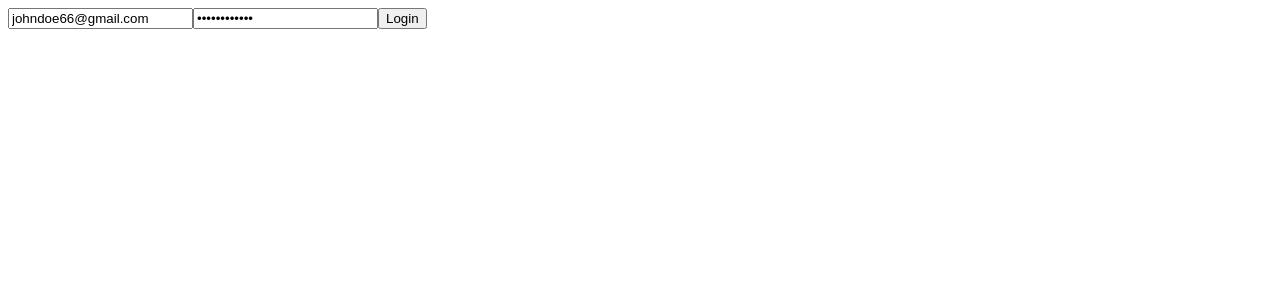
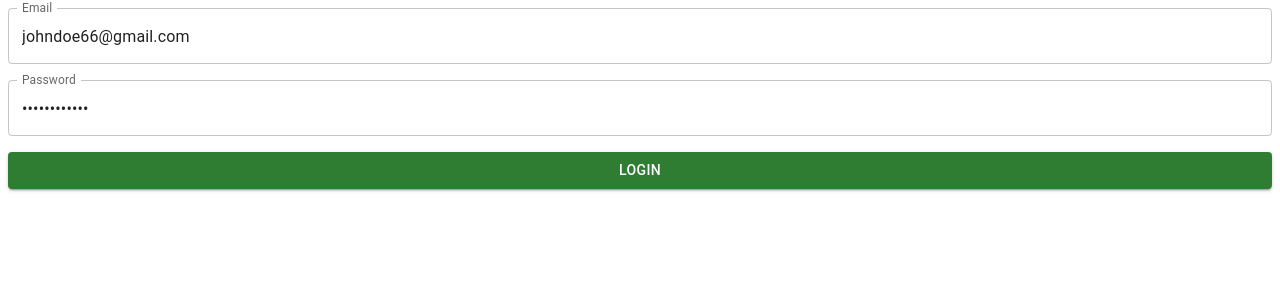
Before and after one commit to zeghabi01/dz-dev-discord-assigment1, a React (Create React App) app: page /login in a window 1280 px wide. Shown: the top 300 px of the page. Built offline with nearby package versions, Linux system fonts and the light colour scheme; no server answers.

Commit message:
add material ui components

```diff
--- a/src/pages/Edit.js
+++ b/src/pages/Edit.js
@@ -6,27 +6,54 @@ function Edit() {
 
   const {id} = useParams()
 
-  const [user,setUser] = React.useState({})
+  const [user,setUser] = React.useState({
+    name : '',
+    username : '',
+    email : ''
+  })
+
+  const {users} = useData()
 
   const navigate = useNavigate()
 
   const {dispatch} = useData()
 
-  // const handleEdit = () =>  {
+  React.useEffect(()=> {
 
-  //   dispatch({type:'EDIT_USER',payload:{
-  //     id : id,
-  //     newUser : {
-  //       id : id,
-  //       name :user.name,
-  //       username : user.username,
-  //       email : user.email
-  //     }
-  //   }})
+    const targetUser = users.find((item) => item.id.toString() === id)
 
-  //  navigate('/')
 
-  // }
+    console.log(targetUser);
+
+    if(targetUser) {
+      setUser({
+        name : targetUser.name,
+        username : targetUser.username,
+        email : targetUser.email
+      })
+    }
+
+
+  },[users,id])
+
+  React.useEffect(()=> {
+    console.log(user);
+  },[user])
+
+
+
+  const handleEdit = () =>  {
+    dispatch({type:'EDIT_USER',payload:{
+      id : id,
+      newUser : {
+        id : id,
+        name :user.name,
+        username : user.username,
+        email : user.email
+      }
+    }})
+    navigate('/')
+  }
 
   const handleChange = (e) => {
     setUser({...user,[e.target.name] : e.target.value})
@@ -36,11 +63,11 @@ function Edit() {
   return (
     <>
     <h1>EDIT</h1>
-    {/* <div>Edit</div>
-    <input  type={'text'} onChange={handleChange} name='name' placeholder='name'></input>
-    <input  type={'text'} onChange={handleChange} name='username' placeholder='username'></input>
-    <input  type={'email'} onChange={handleChange} name='email' placeholder='email'></input>
-    <button onClick={handleEdit}>edit user</button> */}
+    <div>Edit</div>
+    <input  type={'text'}  value={user.name} onChange={handleChange} name='name' placeholder='name'></input>
+    <input  type={'text'} value={user.username} onChange={handleChange} name='username' placeholder='username'></input>
+    <input  type={'email'} value={user.email} onChange={handleChange} name='email' placeholder='email'></input>
+    <button onClick={handleEdit}>edit user</button>
   </>
   )
 }
--- a/src/pages/Home.js
+++ b/src/pages/Home.js
@@ -20,7 +20,6 @@ import LastPageIcon from '@mui/icons-material/LastPage';
 import TableHead from '@mui/material/TableHead';
 import Button from '@mui/material/Button';
 import { Container } from '@mui/material';
-import BasicModal from '../composants/Modal';
 import Typography from '@mui/material/Typography';
 import Modal from '@mui/material/Modal';
 
@@ -116,12 +115,16 @@ function Home() {
 
   const emptyRows = page > 0 ? Math.max(0, (1 + page) * rowsPerPage - users.length) : 0;
 
-  useEffect(()=>{
-    if(fetch) {
-      loadData()
-      setFetch(false)
-    }
-  },[fetch])
+  // useEffect(()=>{
+  //   if(fetch) {
+  //     loadData()
+  //     setFetch(false)
+  //   }
+  // },[fetch])
+
+  React.useEffect(()=>{
+    console.log(users);
+  },[users])
 
   const handleChangePage = (event,newPage) => {
     setPage(newPage);
--- a/src/pages/Login.js
+++ b/src/pages/Login.js
@@ -1,5 +1,11 @@
 import React from 'react'
 import { useAuthSystem } from '../utils/AuthSystem'
+import TextField from '@mui/material/TextField';
+import Button from '@mui/material/Button';
+import Stack from '@mui/material/Stack';
+
+
+
 function Login() {
 
   const [x,setX] = React.useState({email:'johndoe66@gmail.com',password:'somePassword'})
@@ -15,10 +21,12 @@ function Login() {
 
   return (
     <>
-      <input onChange={handleChange} type={'email'} name='email' placeholder='email' defaultValue={'johndoe66@gmail.com'}/>
-      <input onChange={handleChange} type={'password'} name='password' placeholder='password' defaultValue={'somePassword'}/>
-      <button onClick={handleSubmit}>Login</button>
-    </>
+      <Stack spacing={2}>
+        <TextField  onChange={handleChange} type={'email'}  defaultValue={'johndoe66@gmail.com'} id="outlined-basic" label="Email" variant="outlined" />
+        <TextField  onChange={handleChange} type={'password'} defaultValue={'somePassword'} id="outlined-basic" label="Password" variant="outlined" />
+        <Button onClick={handleSubmit} color='success' variant="contained">Login</Button>
+      </Stack>
+   </>
   )
 }
 
--- a/src/utils/DataProvider.js
+++ b/src/utils/DataProvider.js
@@ -13,9 +13,9 @@ const reducer = (state, action) => {
     switch (action.type) {
       case "INIT_USERS": return [...action.payload]
       case "ADD_USER": return [...state,action.payload]
-      case "DELETE_USER": return state.filter((item)=> item.id != action.payload)
+      case "DELETE_USER": return state.filter((item)=> item.id !== action.payload)
       case "EDIT_USER": {
-        const index = state.findIndex((row) => row.id === action.payload.id);
+        const index = state.findIndex((row) => row.id.toString() === action.payload.id);
         state[index] = action.payload.newUser
         return [...state]
       }
@@ -31,6 +31,18 @@ function DataProvider({children}) {
     const [fetch,setFetch] = React.useState(true)
 
     const {token} = useAuthSystem()
+
+    React.useEffect(()=> {
+
+
+
+      const fetchData = async () => {
+        if(fetch) await loadData()
+        setFetch(false)
+      }
+      fetchData()
+
+    },[fetch])
 
     const loadData = async () => {
 
```
